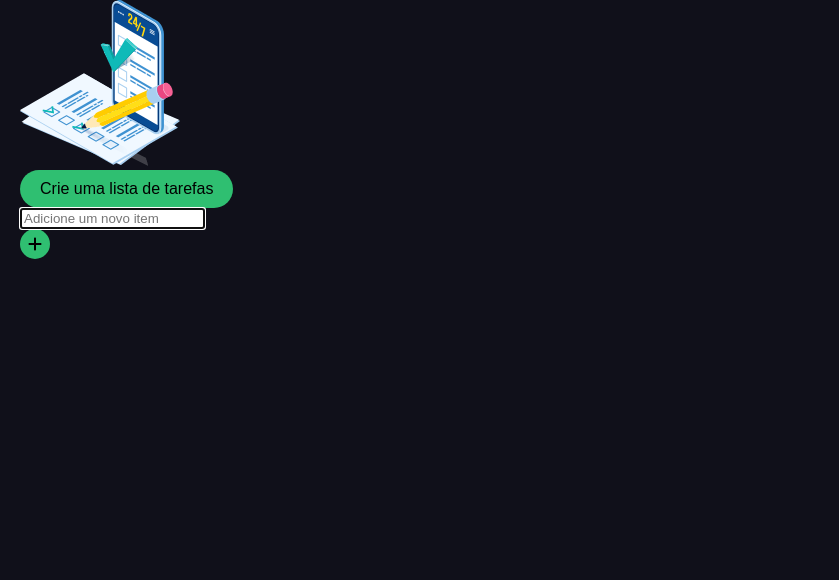
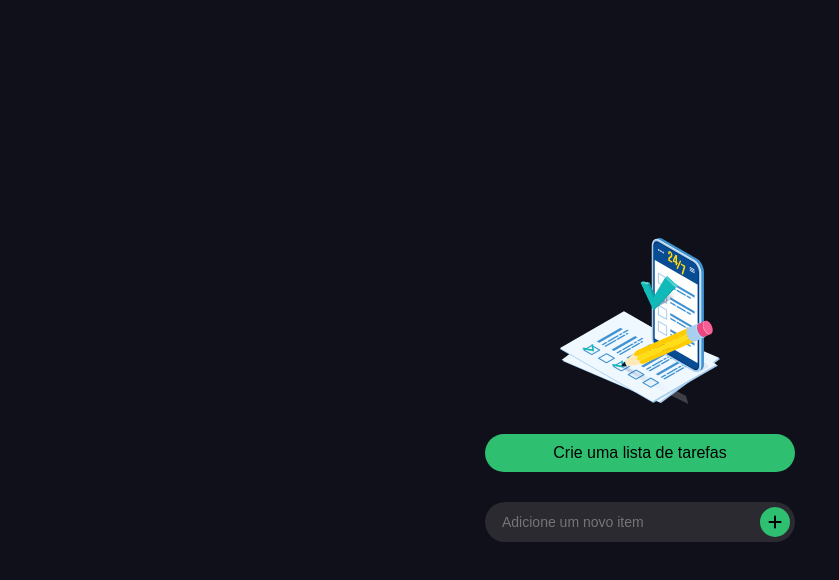
Before and after one commit to Emilio-Jose-Camilo/lista-de-tarefas, an Angular app: page / in a window 1280 px wide. Shown: the top 580 px of the page, without its empty margins (0-839 px from the left). Built offline with nearby package versions, Linux system fonts and the light colour scheme.

Commit message:
adicionando estilos, componente list.component.scss

```diff
--- a/src/app/modules/to-do-list/pages/list/list.component.scss
+++ b/src/app/modules/to-do-list/pages/list/list.component.scss
@@ -0,0 +1,21 @@
+:host {
+  height: 100vh;
+  height: 100dvh;
+
+  display: flex;
+  justify-content: center;
+  align-items: center;
+  flex-direction: column;
+
+  div.container {
+    display: flex;
+    justify-content: center;
+    align-items: center;
+    flex-direction: column;
+
+    .btn-primary, div {
+      margin-top: 30px;
+      width: 100%;
+    }
+  }
+}
--- a/src/app/scss/component/index.scss
+++ b/src/app/scss/component/index.scss
@@ -1 +1,2 @@
-@use "button"
+@use "button";
+@use "input-label-text";
--- /dev/null
+++ b/src/app/scss/component/input-label-text.scss
@@ -0,0 +1,43 @@
+.input-label-text {
+  height: 40px;
+  width: 100%;
+
+  display: flex;
+  align-items: center;
+  justify-content: space-between;
+
+  border-radius: 50px;
+  background: var(--black-010);
+  margin-bottom: 20px;
+  padding: 5px;
+
+  input[type="text"] {
+    width: 85%;
+    border: none;
+    background: none;
+    font-size: 14px;
+    color: var(--white);
+    outline: 0;
+    margin-left: 10px;
+  }
+
+  input[type="checkbox"] {
+    appearance: none;
+    background-color: var(--white);
+
+    width: 20px;
+    height: 20px;
+
+    border: none;
+    border-radius: 50px;
+    cursor: pointer;
+
+    &:checked {
+      background: var(--primary);
+      border: none;
+    }
+  }
+  input[type="text"]  + input[type="checkbox"]  {
+    margin: 0;
+  }
+}
```
